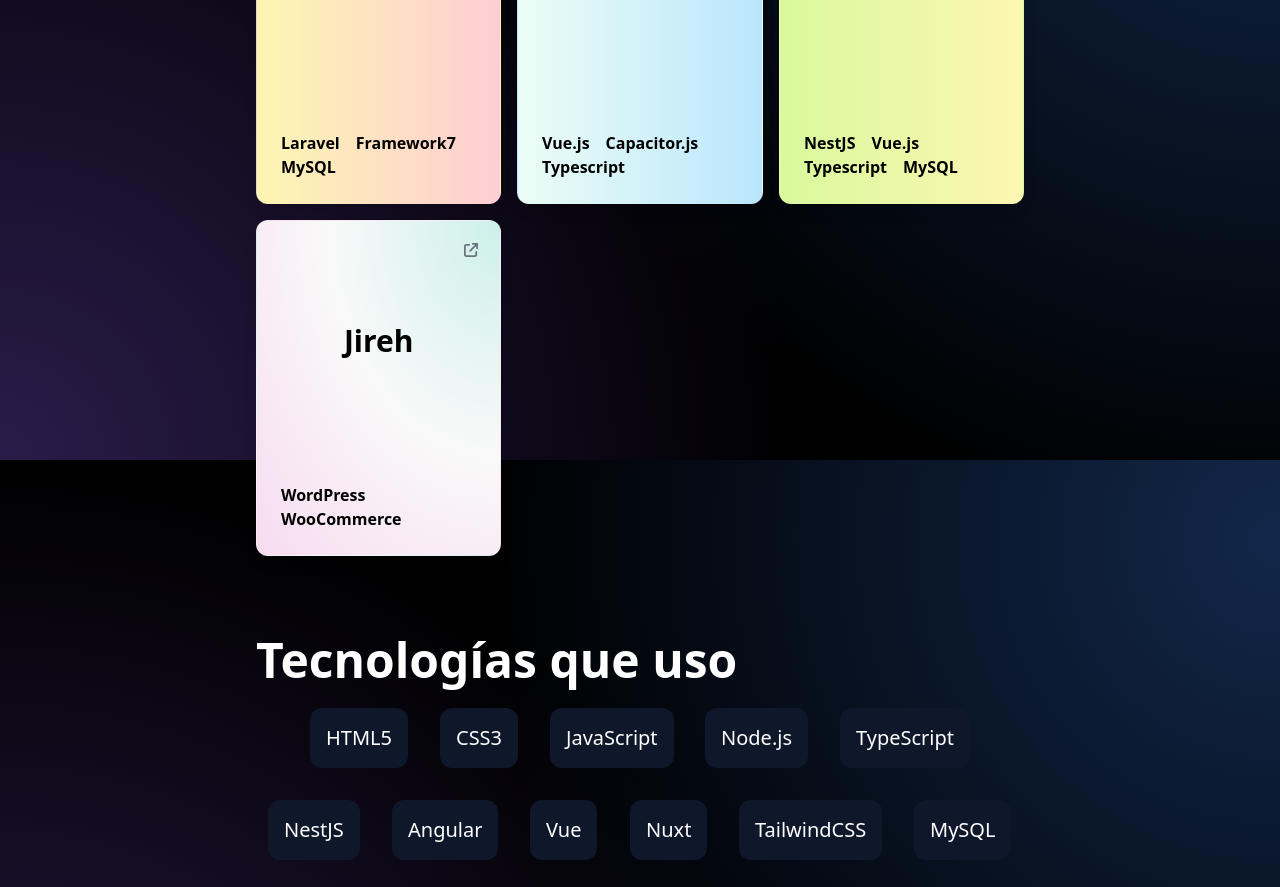
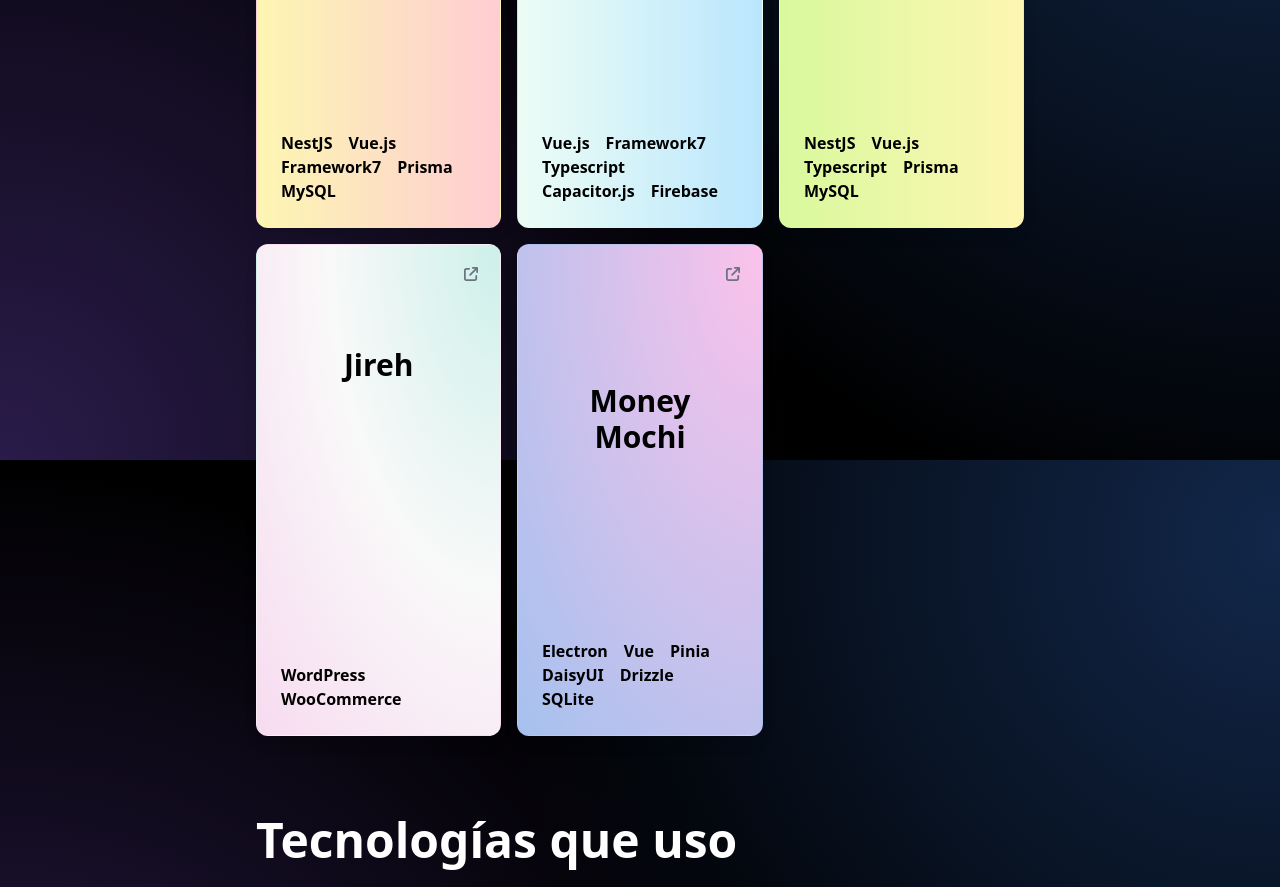
Before and after one commit to louiecodes/portfolio, a Vue app: page / in a window 1280 px wide. Shown: the part 1140-2027 px from the top of the page. Built offline with nearby package versions, Linux system fonts and the light colour scheme.

Commit message:
feat: Add Money Mochi project and updated projects descriptions and technologies

```diff
--- a/src/components/ProjectsSection.vue
+++ b/src/components/ProjectsSection.vue
@@ -23,19 +23,19 @@ const { t } = useI18n();
 const projects = [
   {
     title: 'webmenu',
-    technologies: ['Laravel', 'Framework7', 'MySQL'],
+    technologies: ['NestJS', 'Vue.js', 'Framework7', 'Prisma', 'MySQL'],
     link: 'https://www.webmenu.com.ar/info.html',
     background: 'bg-gradient-to-r from-yellow-100 to-rose-200'
   },
   {
     title: 'webturno',
-    technologies: ['Vue.js', 'Capacitor.js', 'Typescript'],
+    technologies: ['Vue.js', 'Framework7', 'Typescript', 'Capacitor.js', 'Firebase'],
     link: 'https://webturno.com.ar/c/profesionales.html',
     background: 'bg-gradient-to-r from-emerald-50 to-sky-200'
   },
   {
     title: 'webinfo',
-    technologies: ['NestJS', 'Vue.js', 'Typescript', 'MySQL'],
+    technologies: ['NestJS', 'Vue.js', 'Typescript', 'Prisma', 'MySQL'],
     link: 'https://www.webinfo.com.ar/',
     background: 'bg-gradient-to-r from-lime-200 to-yellow-100'
   },
@@ -45,6 +45,13 @@ const projects = [
     link: 'https://www.jireh.com.ar/',
     background:
       'bg-[radial-gradient(ellipse_at_top_right,_var(--tw-gradient-stops))] from-[#cdf0ea] via-[#f9f9f9] to-[#f7dbf0]'
+  },
+  {
+    title: 'money-mochi',
+    technologies: ['Electron', 'Vue', 'Pinia', 'DaisyUI', 'Drizzle', 'SQLite'],
+    link: 'https://github.com/louiecodes/money-mochi/',
+    background:
+      'bg-[radial-gradient(ellipse_at_top_right,_var(--tw-gradient-stops))] from-[#fbc2eb] to-[#a6c1ee]'
   }
 ];
 </script>
--- a/src/i18n/en.json
+++ b/src/i18n/en.json
@@ -15,19 +15,23 @@
         "title": "Projects",
         "webmenu": {
             "title": "Webmenu",
-            "description": "A digital menu and QR solution that helps restaurants and food shops go paperless, ensuring hygiene, instant updates, and an eco-friendly approach."
+            "description": "Digital menu and QR solution that helps restaurants and food shops go paperless, ensuring hygiene, instant updates, and an eco-friendly approach."
         },
         "webturno": {
             "title": "Webturno",
-            "description": "A web and mobile platform that streamlines appointment management for doctors and patients, featuring electronic medical records, notifications, and 24/7 online booking."
+            "description": "Web platform and mobile app that streamlines appointment management for doctors and patients, featuring electronic medical records, notifications, and 24/7 online booking."
         },
         "webinfo": {
             "title": "Webinfo",
-            "description": "An app designed to create personalized digital spaces with QR codes, perfect for quickly organizing and sharing information in a visual way."
+            "description": "App designed to create personalized digital spaces with QR codes, perfect for quickly organizing and sharing information in a visual way."
         },
         "jireh": {
             "title": "Jireh",
             "description": "Online store for Jireh, a clothing brand specializing in shoes and bags."
+        },
+        "money-mochi": {
+            "title": "Money Mochi",
+            "description": "Desktop application for tracking income and expenses, designed to provide a clear, fast, and pleasant experience when managing personal finances."
         }
     },
     "technologies": {
--- a/src/i18n/es.json
+++ b/src/i18n/es.json
@@ -15,19 +15,23 @@
         "title": "Proyectos",
         "webmenu": {
             "title": "Webmenu",
-            "description": "Una solución de menú digital y QR que ayuda a restaurantes y locales gastronómicos a eliminar el papel, asegurando higiene, actualizaciones instantáneas y un enfoque ecológico."
+            "description": "Solución de menú digital y QR que ayuda a restaurantes y locales gastronómicos a eliminar el papel, asegurando higiene, actualizaciones instantáneas y un enfoque ecológico."
         },
         "webturno": {
             "title": "Webturno",
-            "description": "Una plataforma web y móvil que optimiza la gestión de turnos para profesionales y clientes, con historias clínicas, notificaciones y reserva online 24/7."
+            "description": "Plataforma web y app móvil que optimiza la gestión de turnos para profesionales y clientes, con historias clínicas, notificaciones y reserva online 24/7."
         },
         "webinfo": {
             "title": "Webinfo",
-            "description": "Una app diseñada para crear espacios digitales personalizados con códigos QR, ideal para organizar y compartir información de manera visual y rápida."
+            "description": "App diseñada para crear espacios digitales personalizados con códigos QR, ideal para organizar y compartir información de manera visual y rápida."
         },
         "jireh": {
             "title": "Jireh",
             "description": "Tienda online para Jireh, una marca de ropa especializada en zapatos y bolsos."
+        },
+        "money-mochi": {
+            "title": "Money Mochi",
+            "description": "Aplicación de escritorio para el seguimiento de ingresos y gastos, diseñada para ofrecer una experiencia clara, rápida y agradable al gestionar las finanzas personales."
         }
     },
     "technologies": {
```
